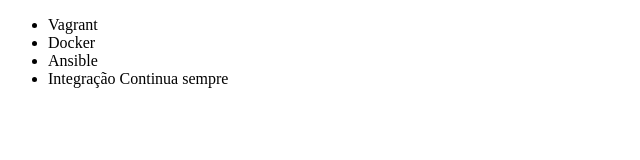
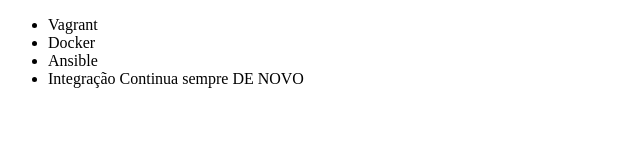
Before and after one commit to eltonbatistaalmeida/pessoal, a plain HTML site: page index.html in a window 1280 px wide. Shown: the full height of the page, 0-640 px from the left. Drawn offline with Linux system fonts and the light colour scheme.

Commit message:
Teste alteração

```diff
--- a/index.html
+++ b/index.html
@@ -9,7 +9,7 @@
         <li>Vagrant</li>
         <li>Docker</li>
         <li>Ansible</li>
-        <li>Integração Continua sempre</li>
+        <li>Integração Continua sempre DE NOVO</li>
     </ul>
 </body>
 </html>
```
